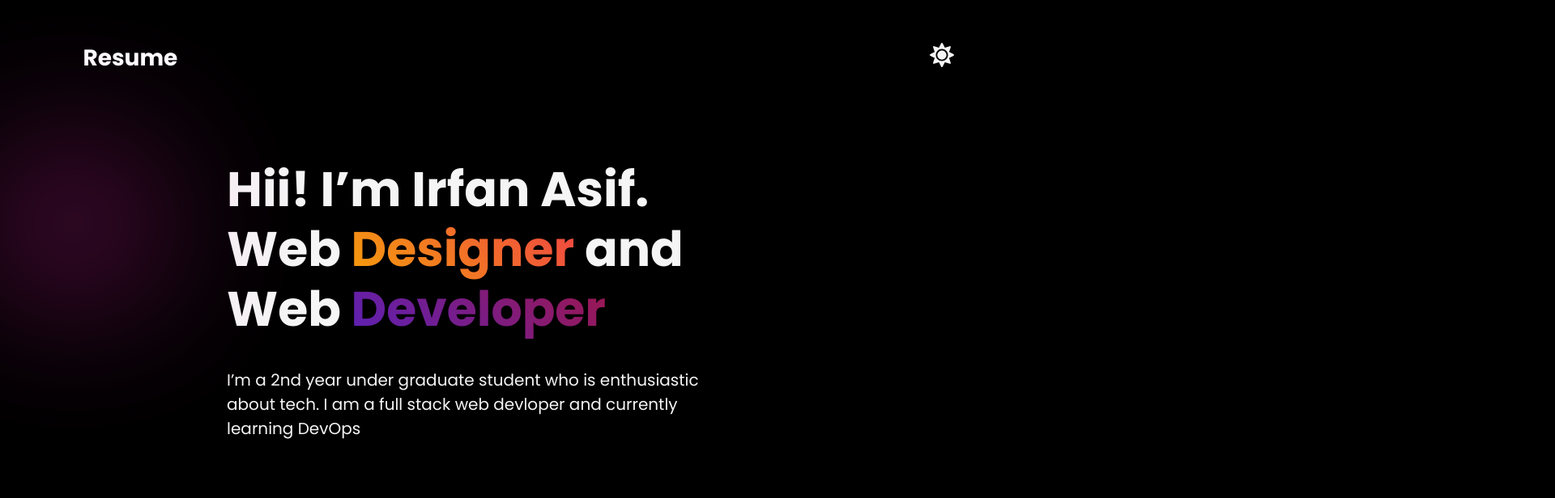
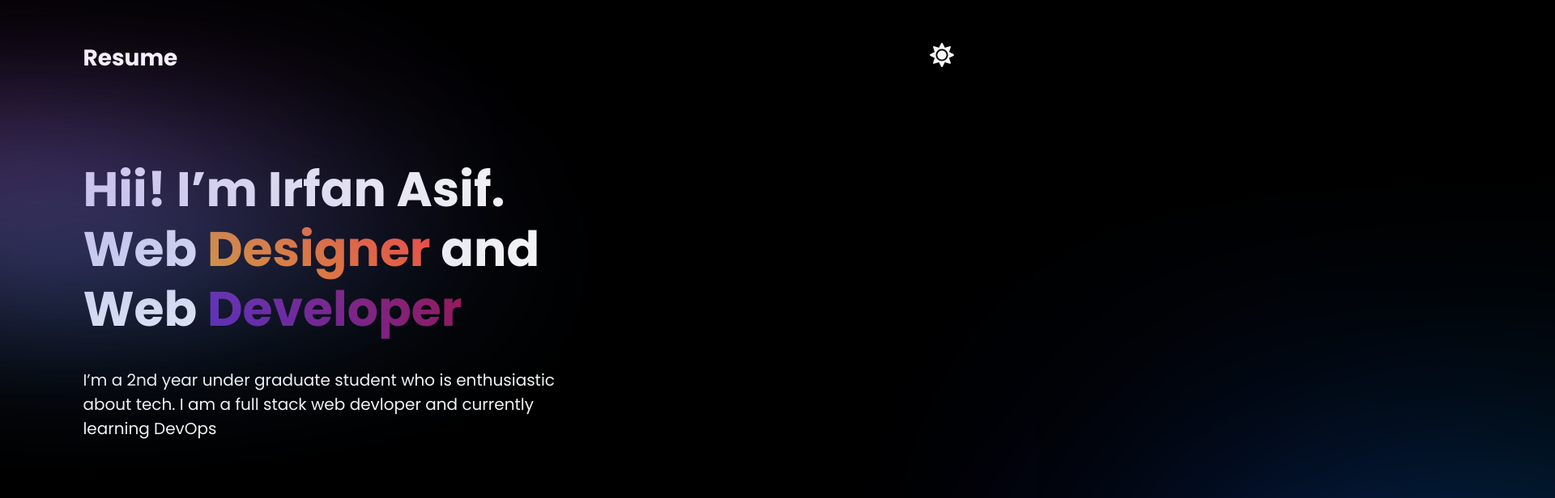
Before and after one commit to demonicirfan/irfanasif.com, a React (Create React App) app: page / in a window 1280 px wide. Shown: the top 616 px of the page at 81% size, 1920 px wide, since content can reach past the window. Built offline with nearby package versions, Linux system fonts and the light colour scheme.

Commit message:
added sudo elements in css

```diff
--- a/src/components/dark_screen_responsive.css
+++ b/src/components/dark_screen_responsive.css
@@ -121,29 +121,28 @@
 /** PSUDO ELEMENTS */
 body::before {
   content: ' ';
-  position: relative;
-  width: 177.67px;
-  height: 177.67px;
-  left: -100px;
-  top: -40px;
-
-  background: linear-gradient(180deg, rgba(0, 194, 255, 0) 0%, #ff29c3 100%);
+  position: absolute;
+  width: 166.67px;
+  height: 164.67px;
+  left: -84px;
+  top: 133px;
+  background: linear-gradient(341deg, rgba(0, 194, 255, 99) 0%, #ff29c3 100%);
   opacity: 0.8;
   filter: blur(100px);
-  transform: matrix(-1, 0, 0, 1, 0, 0);
+  transform: matrix(2, 0, 0, 1, 0, 0);
+  z-index: 1;
 }
 body::after {
   content: ' ';
-  position: relative;
-  width: 264.66px;
-  height: 264.66px;
-  left: 220px;
-  top: 722.15px;
-
-  background: linear-gradient(180deg, rgba(0, 194, 255, 0) 0%, #FF29C3 100%);
-  opacity: 0.6;
+  position: absolute;
+  width: 464.66px;
+  height: 464.66px;
+  left: 1521px;
+  top: 725.15px;
+  background: linear-gradient(180deg, rgba(0, 194, 255, 100) 0%, #1916d3 100%);
+  opacity: 1.6;
   filter: blur(200px);
-  transform: rotate(-45deg);
+  transform: rotate(89deg);
 }
 
 /*+ ------------------MOBILE DEVICES--------------------- */
```
Also changed, not shown: src/components/hero.png (deleted).
